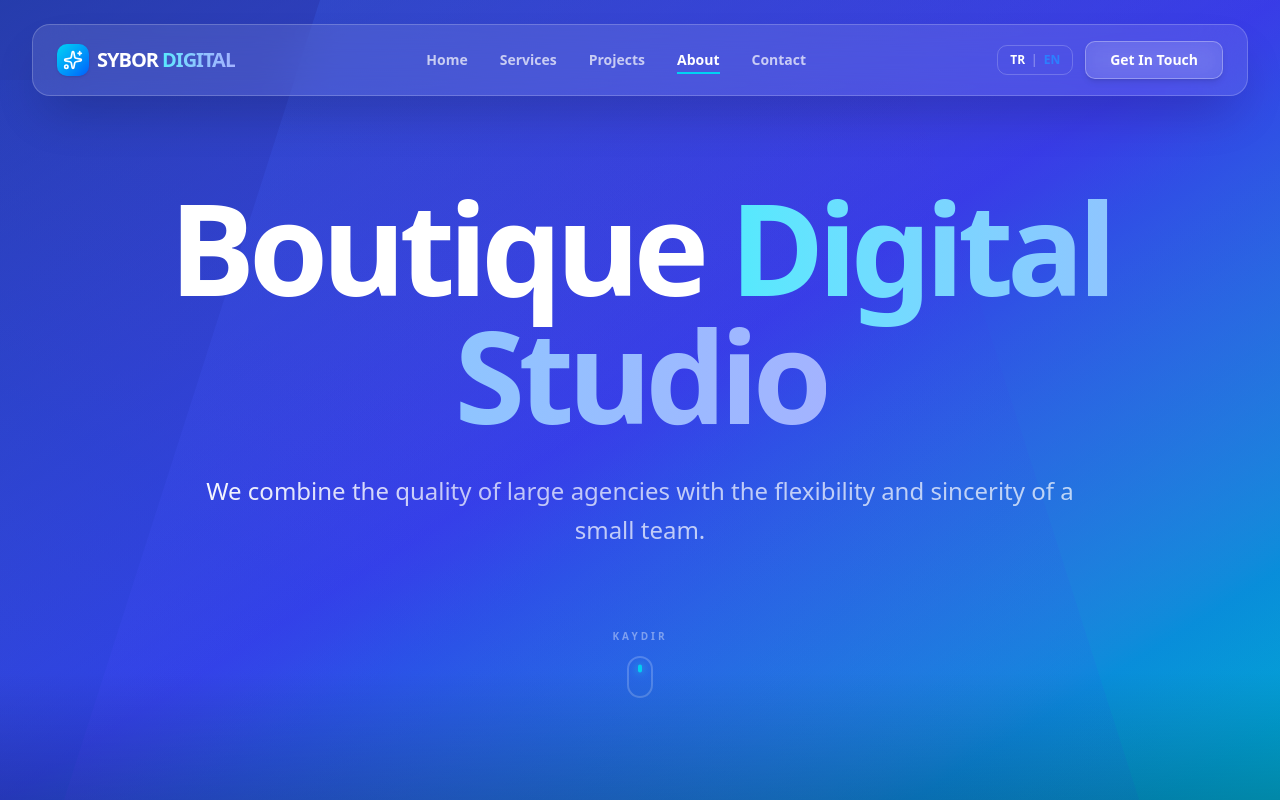
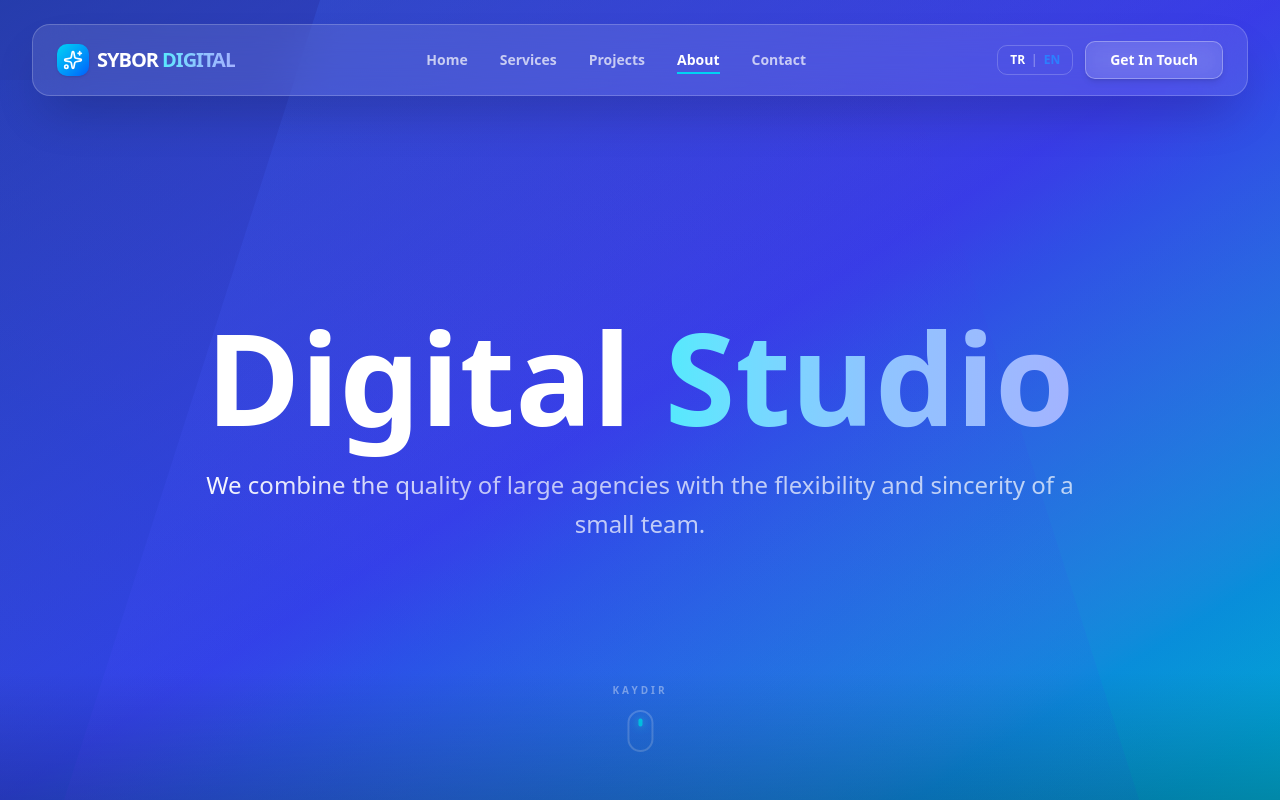
Before and after one commit to yavuzserdogan/yabu_web, a Next.js app: page /en/about in a window 1280 px wide. Shown: the top 800 px of the page. Built offline with nearby package versions, Linux system fonts and the light colour scheme; no server answers.

Commit message:
refactor: standardize project filter state and update hero section titles in translations

```diff
--- a/src/components/projects/ProjectsContent.tsx
+++ b/src/components/projects/ProjectsContent.tsx
@@ -8,9 +8,9 @@ import { ProjectsCTA } from '@/components/projects/ProjectsCTA';
 import { projects, categories } from '@/components/projects/projects.data';
 
 export default function ProjectsContent() {
-  const [active, setActive] = useState('Tümü');
+  const [active, setActive] = useState('all');
 
-  const filtered = active === 'Tümü'
+  const filtered = active === 'all'
       ? projects
       : projects.filter((p) => p.category === active);
 
--- a/src/components/ui/InnerHeroLayout.tsx
+++ b/src/components/ui/InnerHeroLayout.tsx
@@ -13,31 +13,34 @@ export function InnerHeroLayout({
   children
 }: InnerHeroLayoutProps) {
   return (
-    <section className="relative min-h-svh w-full overflow-hidden bg-[#050a1f] flex items-center justify-center" id={id}>
-      {/* Arka Plan Katmanları - Orijinal hali korundu */}
+    <section className="relative min-h-svh w-full overflow-hidden bg-[#050a1f] flex flex-col items-center justify-center" id={id}>
+
+      {/* Arka Plan Katmanları */}
       <div className="absolute inset-0">
         <div className="absolute inset-0 bg-linear-to-br from-blue-600 via-indigo-600 to-cyan-500 opacity-90" />
         <div className="absolute inset-0 bg-linear-to-tl from-cyan-500/30 via-blue-700/40 to-indigo-900/60" />
       </div>
 
-      {/* Diagonal Şekiller - Orijinal hali korundu */}
+      {/* Diagonal Şekiller */}
       <div className="absolute inset-0 overflow-hidden pointer-events-none">
         <div className="absolute -right-1/4 top-[-20%] w-[120%] h-[120%] bg-linear-to-br from-blue-500/20 via-indigo-600/20 to-cyan-500/20" style={{ clipPath: "polygon(20% 0%, 100% 0%, 80% 100%, 0% 100%)" }} />
         <div className="absolute -left-1/4 bottom-[-30%] w-[120%] h-[120%] bg-linear-to-tr from-cyan-500/10 via-blue-600/10 to-indigo-700/10" style={{ clipPath: "polygon(0% 0%, 80% 0%, 100% 100%, 20% 100%)" }} />
       </div>
 
-      <div className="relative z-10 mx-auto max-w-7xl px-4 md:px-6 text-center pt-24 md:pt-32 pb-12">
+      {/* İÇERİK ALANI: pt-32 ve pb-24 ile içeriği biraz daha aşağı ve dengeli konuma aldık */}
+      <div className="relative z-10 mx-auto max-w-7xl px-4 md:px-6 text-center pt-36 md:pt-48 pb-24">
         <motion.div initial={{ opacity: 0, y: 30 }} animate={{ opacity: 1, y: 0 }} transition={{ duration: 0.8 }}>
-          {/* Başlık Fontu: Mobilde 4xl, tablette 7xl, masaüstünde 9xl yapıldı */}
-          <h1 className="text-4xl sm:text-6xl md:text-8xl lg:text-9xl font-black text-white mb-6 md:mb-8 tracking-tighter leading-[1.1] md:leading-none">
+
+          {/* mb-8 md:mb-10 olan değerleri mb-4 md:mb-6 yaparak boşluğu daralttık */}
+          <h1 className="text-4xl sm:text-6xl md:text-8xl lg:text-9xl font-black text-white mb-4 md:mb-6 leading-[1.1] md:leading-none">
             {title}
           </h1>
 
-          <div className="max-w-4xl mx-auto mb-8 md:mb-12 px-2">
+          {/* Buradaki mb-8 md:mb-16 değerini de biraz optimize ettik ki altındaki butonlarla mesafesi çok açılmasın */}
+          <div className="max-w-4xl mx-auto mb-6 md:mb-10 px-2">
             <ShinyText
               text={description}
               speed={5}
-              // Font boyutu mobilde biraz küçültüldü
               className="text-lg md:text-xl lg:text-2xl font-light leading-relaxed"
               color="rgba(255, 255, 255, 0.7)"
               shineColor="#ffffff"
@@ -45,17 +48,22 @@ export function InnerHeroLayout({
           </div>
 
           {children}
-
-          {/* Scroll İndikatörü: Mobilde çok aşağıda kalmaması için margin-top (mt) düşürüldü */}
-          {showScrollIndicator && (
-            <div className="mt-12 md:mt-20 flex items-end justify-center">
-              <div className="flex flex-col items-center gap-2">
-                <MouseVariant />
-              </div>
-            </div>
-          )}
         </motion.div>
       </div>
+
+      {/* SCROLL İNDİKATÖRÜ: 'absolute bottom-10' ile sayfanın en altına sabitledik */}
+      {showScrollIndicator && (
+        <div className="absolute bottom-8 md:bottom-12 left-1/2 -translate-x-1/2 z-20">
+          <motion.div
+            initial={{ opacity: 0 }}
+            animate={{ opacity: 1 }}
+            transition={{ delay: 1, duration: 1 }}
+            className="flex flex-col items-center gap-2"
+          >
+            <MouseVariant />
+          </motion.div>
+        </div>
+      )}
 
       <div className="absolute bottom-0 left-0 right-0 h-32 bg-linear-to-t from-black/20 to-transparent z-20 pointer-events-none" />
     </section>
--- a/src/messages/en.json
+++ b/src/messages/en.json
@@ -85,8 +85,8 @@
     "title": "About Us | Sybor Digital",
     "description": "We create boutique and scalable digital solutions with a computer engineering discipline.",
     "hero": {
-      "titleMain": "Boutique",
-      "titleAccent": "Digital Studio",
+      "titleMain": "Digital",
+      "titleAccent": "Studio",
       "description": "We combine the quality of large agencies with the flexibility and sincerity of a small team."
     },
     "story": {
--- a/src/messages/tr.json
+++ b/src/messages/tr.json
@@ -85,8 +85,8 @@
     "title": "Hakkımızda | Sybor Digital",
     "description": "Bilgisayar mühendisliği disipliniyle butik ve ölçeklenebilir dijital çözümler üretiyoruz.",
     "hero": {
-      "titleMain": "Butik",
-      "titleAccent": "Dijital Stüdyo",
+      "titleMain": "Dijital",
+      "titleAccent": "Stüdyo",
       "description": "Büyük ajansların kalitesini, küçük bir ekibin esnekliği ve samimiyetiyle birleştiriyoruz."
     },
     "story": {
```
